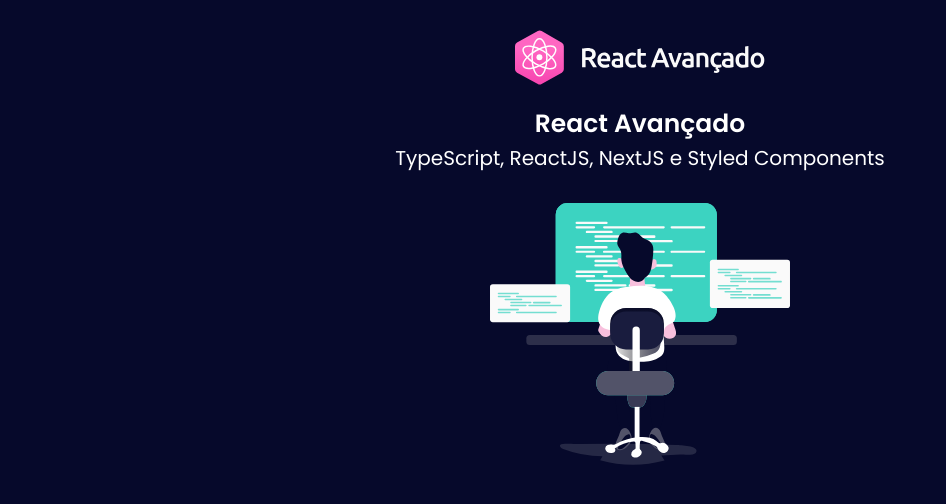
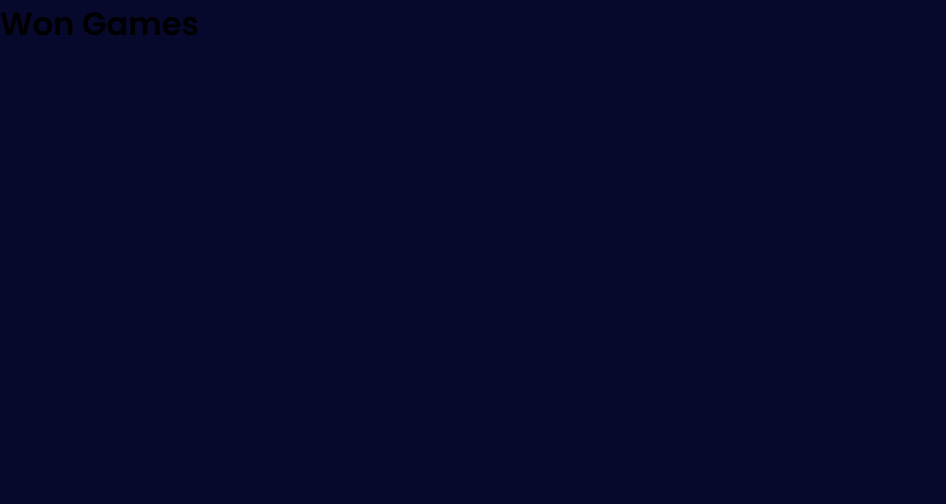
Before and after one commit to brennolemos/won-games, a Next.js app in the folder client/: page / in a window 1280 px wide. Shown: the top 504 px of the page, without its empty margins (0-946 px from the left). Built offline with nearby package versions, Linux system fonts and the light colour scheme.

Commit message:
remove main component

```diff
--- a/client/src/components/Main/index.tsx
+++ /dev/null
@@ -1,21 +0,0 @@
-import * as S from './styles'
-
-const Main = ({
-  title = 'React Avançado',
-  description = 'TypeScript, ReactJS, NextJS e Styled Components'
-}) => (
-  <S.Wrapper>
-    <S.Logo
-      src="/img/logo.svg"
-      alt="Imagem de um átomo e React Avançado escrito ao lado."
-    />
-    <S.Title>{title}</S.Title>
-    <S.Description>{description}</S.Description>
-    <S.Illustration
-      src="/img/hero-illustration.svg"
-      alt="Um desenvolvedor de frente para uma tela com código."
-    />
-  </S.Wrapper>
-)
-
-export default Main
--- a/client/src/components/Main/styles.ts
+++ /dev/null
@@ -1,33 +0,0 @@
-import styled from 'styled-components'
-
-export const Wrapper = styled.main`
-  background-color: #06092b;
-  color: #fff;
-  width: 100%;
-  height: 100%;
-  padding: 3rem;
-  text-align: center;
-  display: flex;
-  flex-direction: column;
-  align-items: center;
-  justify-content: center;
-`
-
-export const Logo = styled.img`
-  width: 25rem;
-  margin-bottom: 2rem;
-`
-
-export const Title = styled.h1`
-  font-size: 2.5rem;
-`
-
-export const Description = styled.h2`
-  font-size: 2rem;
-  font-weight: 400;
-`
-
-export const Illustration = styled.img`
-  margin-top: 3rem;
-  width: min(30rem, 100%);
-`
--- a/client/src/pages/_app.tsx
+++ b/client/src/pages/_app.tsx
@@ -9,7 +9,7 @@
   return (
     <ThemeProvider theme={theme}>
       <Head>
-        <title>React Avançado - Boilerplate</title>
+        <title>Won Games</title>
         <link rel="shortcut icon" href="/img/icon-512.png" />
         <link rel="apple-touch-icon" href="/img/icon-512.png" />
         <link rel="manifest" href="/manifest.json" />
--- a/client/src/pages/index.tsx
+++ b/client/src/pages/index.tsx
@@ -1,5 +1,3 @@
-import Main from 'components/Main'
-
 export default function Home() {
-  return <Main />
+  return <h1>Won Games</h1>
 }
```
Also changed, not shown: client/src/components/Main/stories.tsx (deleted, +0 -19 lines), client/src/components/Main/test.tsx (deleted, +0 -21 lines), 1 other file (tests, documents, lock files or other folders).
